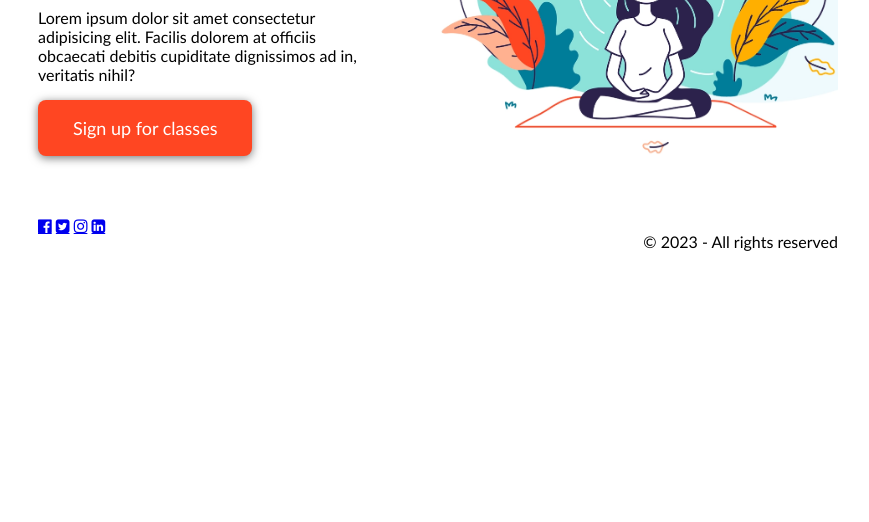
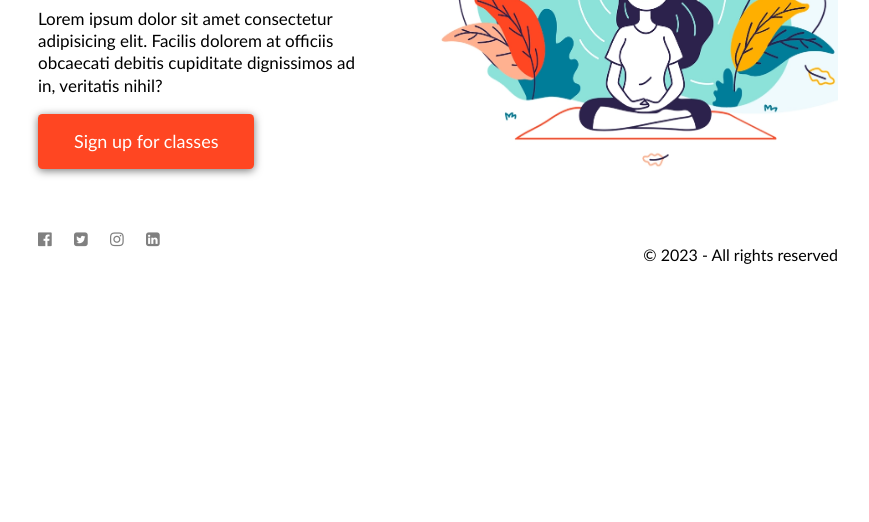
Before and after one commit to simkaz12/Project_3, a website: page index.html in a window 1280 px wide. Shown: the part 278-800 px from the top of the page, without its empty margins (202-1071 px from the left). Drawn offline with Linux system fonts and the light colour scheme.

Commit message:
style update

```diff
--- a/css/main.css
+++ b/css/main.css
@@ -20,17 +20,18 @@ main-header {
 
 }
 .main-nav {
-    gap: 15px;
+    gap: 0.8em;
     display: flex;
     padding-top: 20px;
+    font-size: 19px;
 
 
 }
 .menu-link {
     color: black;
-    font-size: 19px;
+
     text-decoration: none;
-    border-bottom: 3px solid transparent;
+    border-bottom: 0.2em solid transparent;
 }
 .menu-link:hover {
 
@@ -53,30 +54,53 @@ main {
     color: #ff4622;
 }
 .description {
+    font-size: 17px;
+    line-height: 1.3em;
 
 }
 .btn {
     background-color: #ff4622;
     display: inline-block;
     color: white;
-    line-height: 20px;
-    padding: 18px 35px;
-    border-radius: 8px;
+    line-height: 1.1em;
+    padding: 1em 2em;
+    border-radius: 0.25em;
     text-decoration: none;
     font-size: 18px;
-    box-shadow: 0px 2px 10px #0008;
+    box-shadow: 0px 0.1em 0.5em #0008;
 
 }
 .btn:hover {
     background-color: #ba290c;
-    border-radius: 10px;
-    box-shadow: 0px 4px 12px #0008;
+    border-radius: 0.5em;
+    box-shadow: 0 0.25em 0.75em #0008;
 }
 
 
 .right-column {
     width: 50%;
 }
-footer {
+.main-footer {
     margin-bottom: 15px;
 }
+.socials {
+    display: flex;
+    gap: 20px;
+
+}
+.fa {
+    text-decoration: none;
+    color: grey;
+    font-size: 1em;
+    height: 1em;
+    width: 1em;
+    line-height: 20px;
+}
+.fa:hover {
+    color: darkgrey;
+    line-height: 28px;
+    margin: -4px;
+}
+.copyright {
+
+}
--- a/index.html
+++ b/index.html
@@ -36,7 +36,7 @@
         </div>
         <img class="right-column" src="./img/Girl.png" alt="Girl">
     </main>
-    <footer class="container">
+    <footer class="container main-footer">
         <div class="socials">
             <a class="fa fa-facebook-official" href="#" target="_blank"></a>
             <a  class="fa fa-twitter-square"href="#" target="_blank"></a>
```
